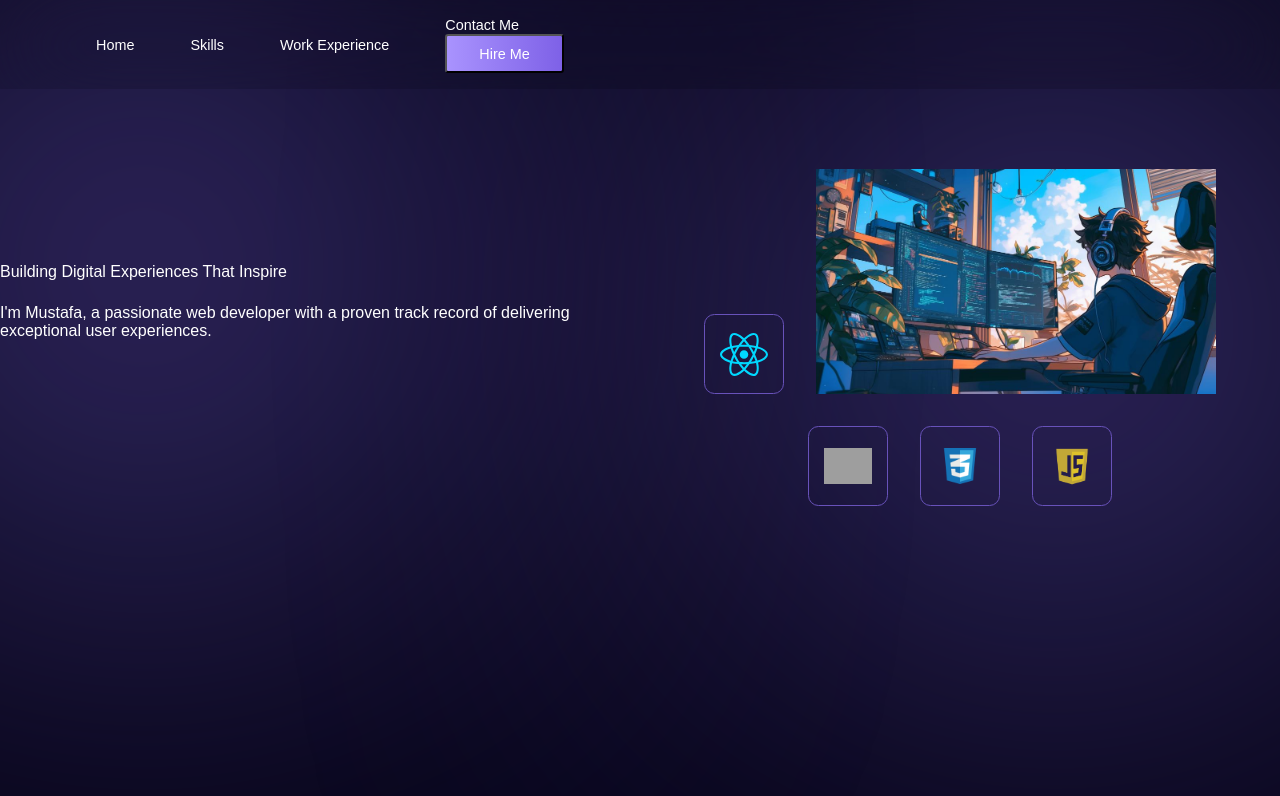
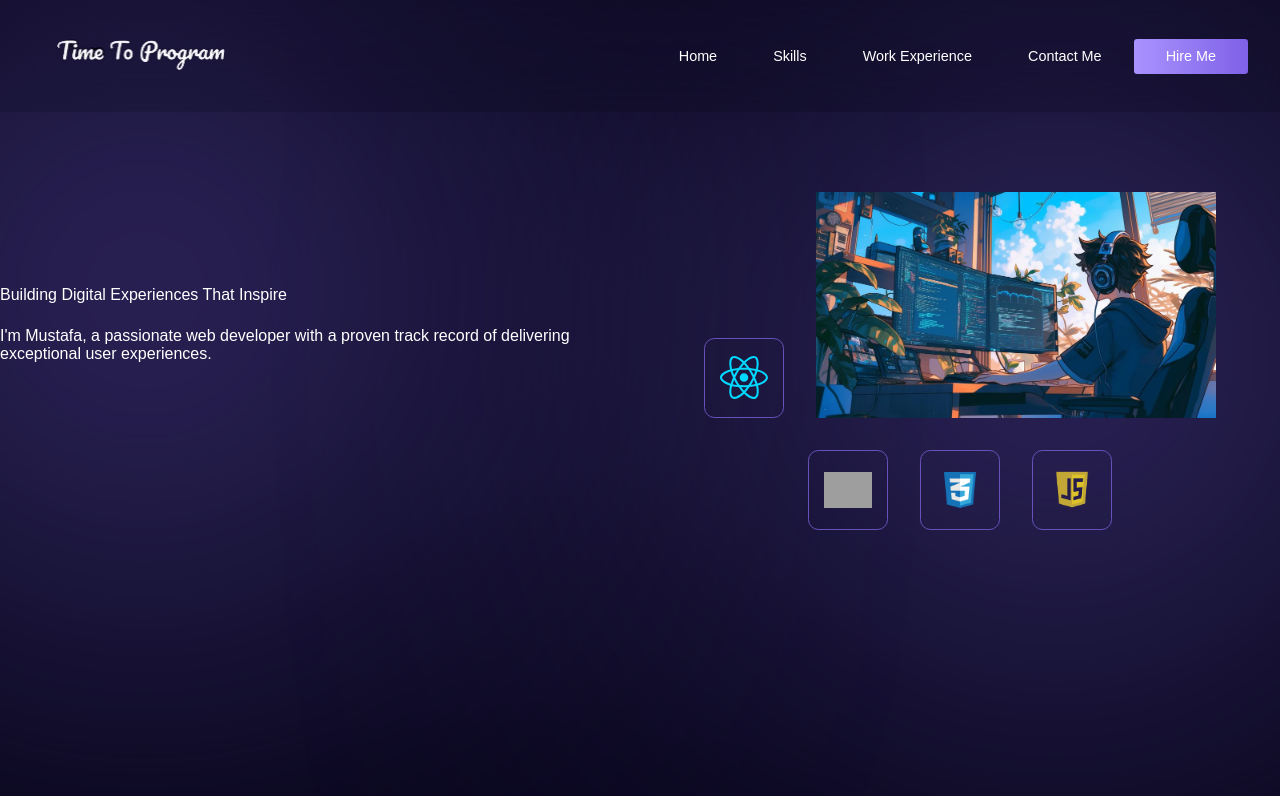
Before and after one commit to M-M-Mustafa/Portfolio-Mustafa, a React (Vite) app: page / in a window 1280 px wide. Shown: the top 796 px of the page. Built offline with nearby package versions, Linux system fonts and the light colour scheme; grey boxes are pictures that could not be loaded.

Commit message:
updating 1

```diff
--- a/index.html
+++ b/index.html
@@ -3,6 +3,8 @@
   <head>
     <meta charset="UTF-8" />
     <!-- <link rel="icon" type="image/svg+xml" href="/vite.svg" /> -->
+    <link href="https://fonts.googleapis.com/css2?family=Material+Symbols+Outlined" rel="stylesheet" />
+
     <meta name="viewport" content="width=device-width, initial-scale=1.0" />
     <title>Mustafa's Portfolio</title>
   </head>
--- a/src/Components/MobileNavbar/MobileNav.jsx
+++ b/src/Components/MobileNavbar/MobileNav.jsx
@@ -9,13 +9,13 @@ const MobileNav = ({isOpen, toggleMenu}) => {
         onClick={toggleMenu}
         >
             <div className="mobile-menu-container">
-                 <img  className="logo" src="./src/assets/images/logo.svg" alt="" />
+                 <img  className="logo" src="./src/assets/images/logo.png" alt="" />
                  <ul>
                     <li>
-                        <a href="#home">Home</a>
-                        <a href="#skills">Skills</a>
-                        <a href="#projects">Work Experience </a>
-                        <a href="#contact">Contact Me</a>
+                        <a className='menu-item' href="#home">Home</a>
+                        <a className='menu-item' href="#skills">Skills</a>
+                        <a className='menu-item' href="#projects">Work Experience </a>
+                        <a className='menu-item' href="#contact">Contact Me</a>
                     </li>
 
                     <button
--- a/src/Components/Navbar.css
+++ b/src/Components/Navbar.css
@@ -13,9 +13,10 @@
     justify-content: space-between;
     padding: 1rem 0;
     margin: 0 auto;
+
 }
 .logo{
-    width: 12rem;
+    width: 14rem;
     height: auto;
 }
 
@@ -24,9 +25,10 @@
     align-items: center;
     gap: 0.5rem;
     list-style: none;
+
 }
 .nav-content li{
-        margin: 0 1.5rem;
+        margin: 0   1.5rem;
 }
 .menu-item{
         text-decoration: none;
@@ -35,9 +37,10 @@
         color:  #fff;
         position: relative;
         cursor: pointer;
+
 }
 .menu-item::before{
-     content: "";
+     content: " ";
      width: 2rem;
      height: 0.2rem;
      background: linear-gradient(90deg,#a993fe 0%, #7e61e7 100%);
@@ -50,7 +53,7 @@
     }
 .menu-item:hover::before{
     width: 100%;
-    transform: rotateX(0);
+    transform: translateX(0);
     opacity: 1;
 }
 .contact-btn{
@@ -62,6 +65,7 @@
     color: #fff;
     background: linear-gradient(90deg,#a993fe 0%, #7e61e7 100%);
     padding: 0.6rem 2rem;
+    border: none;
     outline: 1.5 solid transparent;
     border-radius:  0.2rem;
     cursor: pointer;
@@ -73,8 +77,8 @@
     outline: 1.5px solid #a993fe;
 }
 .menu-btn{
-    width: 0.2rem;
-    height: 0.2rem;
+    width: 2.5rem;
+    height: 2.5rem;
     font-size: 1.5rem;
     display: flex;
     align-items: center;
--- a/src/Components/Navbar.jsx
+++ b/src/Components/Navbar.jsx
@@ -3,7 +3,7 @@ import "./Navbar.css"
 import MobileNav from './MobileNavbar/MobileNav';
 
 const Navbar = () => {
-     const [openMenu ,SetOpenMenu] = useState(false);
+     const [openMenu ,setOpenMenu] = useState(false);
 
      const toggleMenu = () => {
          setOpenMenu(!openMenu);
@@ -14,7 +14,7 @@ const Navbar = () => {
      <MobileNav isOpen={openMenu} toggleMenu={toggleMenu}/>
     <nav className='nav-wrapper'>
       <div className='nav-content'>
-        {/* <img className='logo' src='./assets/images/react.svg' alt="" />   */}
+      <img className='logo' src="./src/assets/images/logo.png" alt="" />
         <ul>
             <li>
                 <a className='menu-item'>Home</a>
@@ -27,8 +27,8 @@ const Navbar = () => {
             </li>
             <li>
                 <a className='menu-item'>Contact Me</a>
+            </li>
                 <button className='contact-btn' onClick={()=>{}}> Hire Me</button>
-            </li>
         </ul>
                 <button className='menu-btn' onClick={toggleMenu}>
                     <span
```
Also changed, not shown: src/assets/Images/logo.png (added), src/assets/Images/logo2.png (added).
